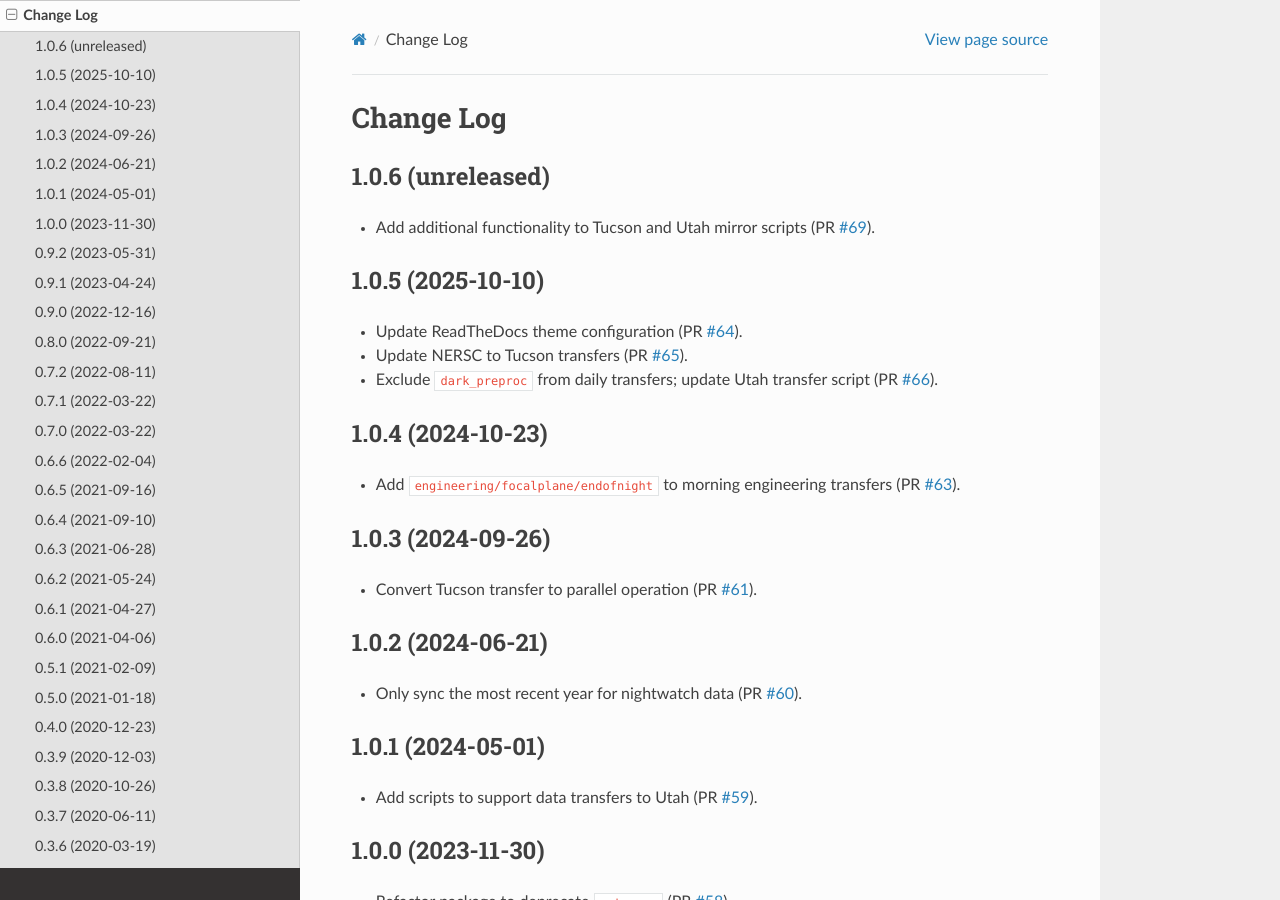
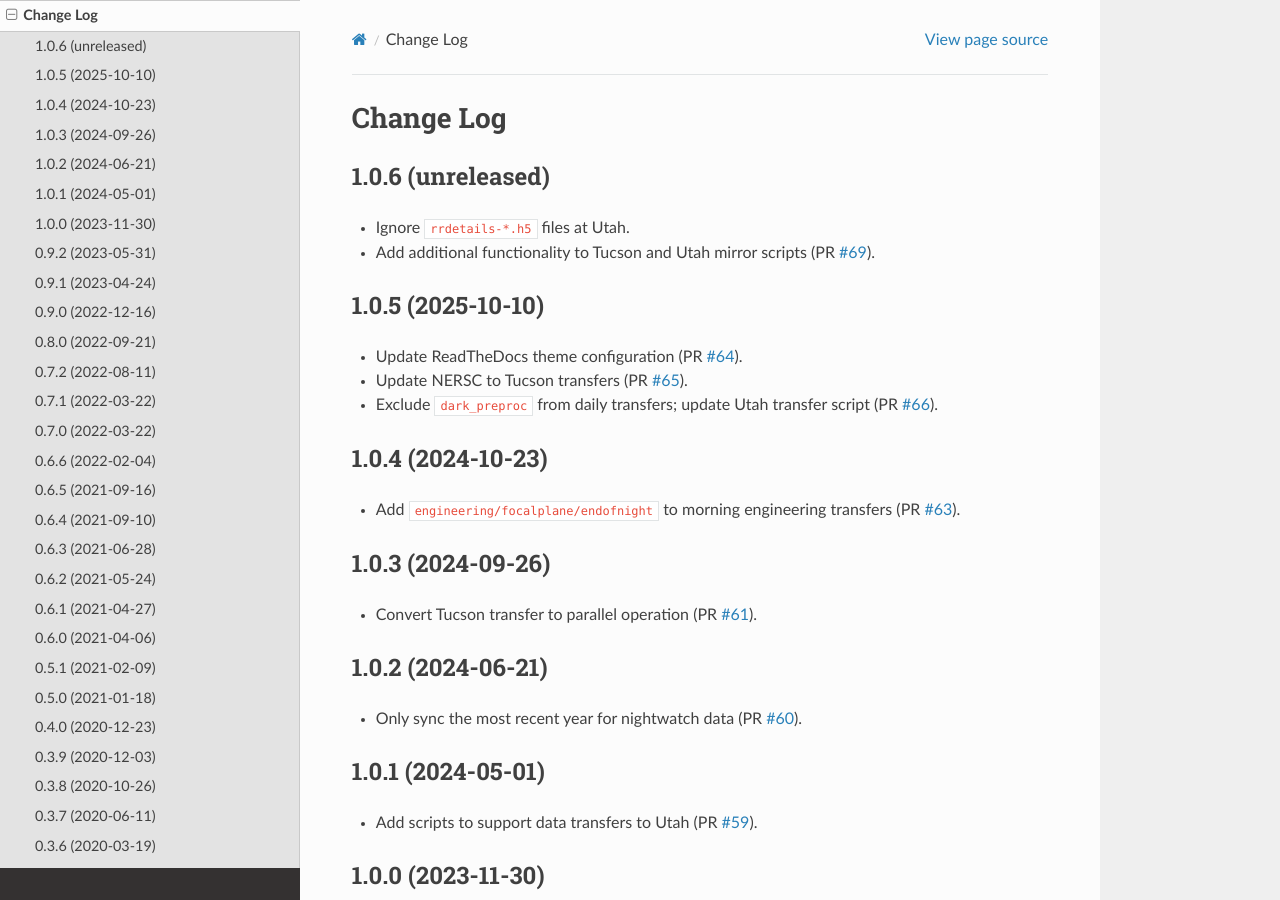
Before and after one commit to desihub/desitransfer, a Sphinx documentation site: the page built from doc/changes.rst, in a window 1280 px wide and 900 px high. Built offline with Sphinx 7.4.7 and the Read the Docs theme 3.1.0, drawn with Linux system fonts in a browser that asks for light colours.

```diff
--- a/doc/changes.rst
+++ b/doc/changes.rst
@@ -5,6 +5,7 @@
 1.0.6 (unreleased)
 ------------------
 
+* Ignore ``rrdetails-*.h5`` files at Utah.
 * Add additional functionality to Tucson and Utah mirror scripts (PR `#69`_).
 
 .. _`#69`: https://github.com/desihub/desitransfer/pull/69
```
Also changed, not shown: 1 other file.
